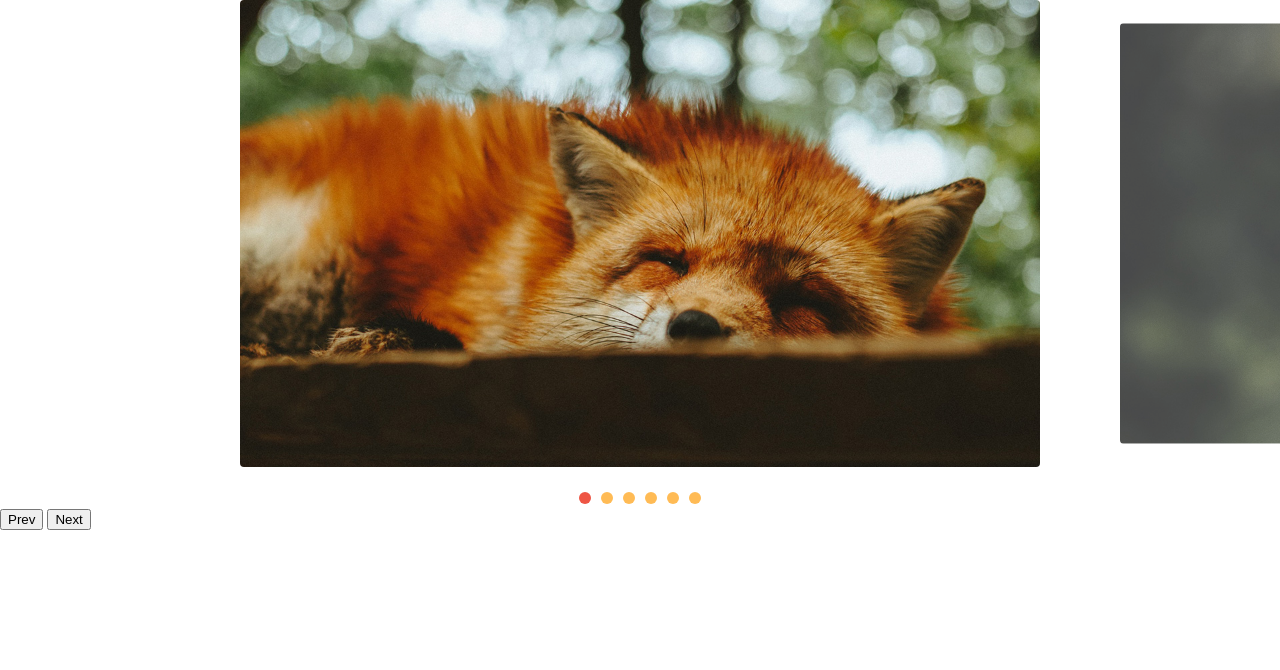
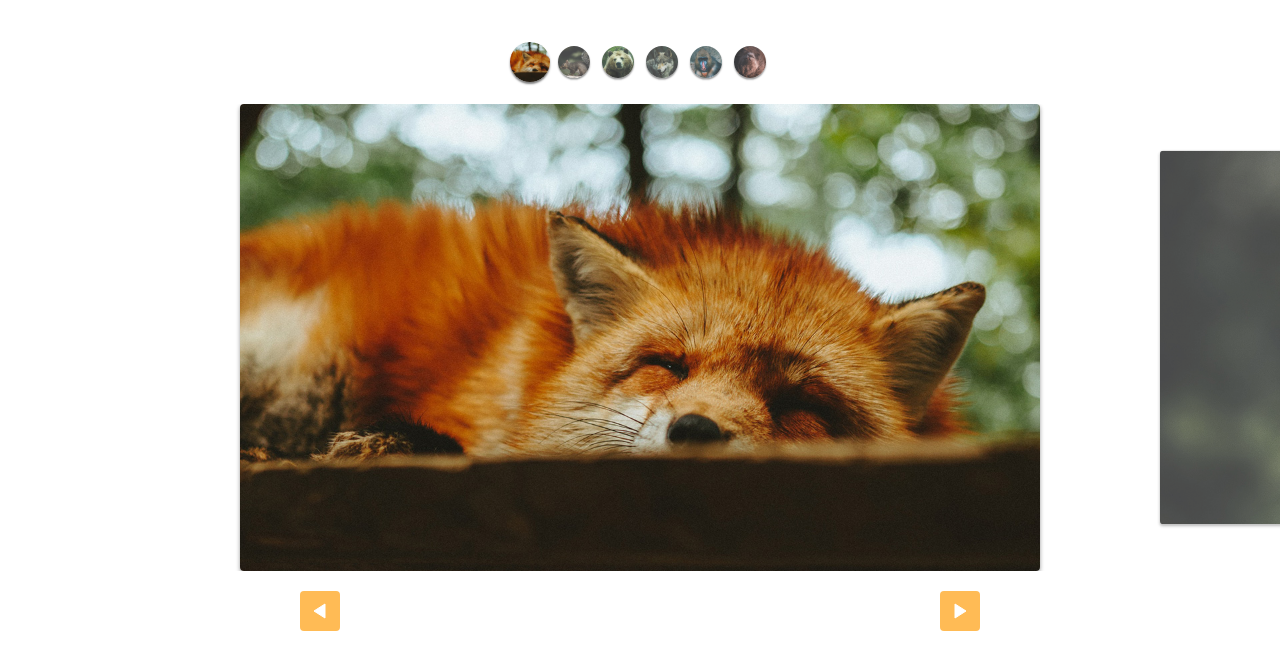
Before and after one commit to MartinsPereira/slides-Animais, a plain HTML site: page index.html in a window 1280 px wide. Drawn offline with Linux system fonts and the light colour scheme.

Commit message:
customControlss

```diff
--- a/css/style.css
+++ b/css/style.css
@@ -30,10 +30,12 @@ img{
     width: 80vw;
     max-width: 800px;
     margin: 0 20px;
-    opacity: 0.8;
+
     border-radius: 4px;
     overflow: hidden;
-    transform: scale(0.9);
+    box-shadow: 0 2px 4px rgba(0,0,0,.4);
+    opacity: .8;
+    transform: scale(.8);
     transition: .4s;
 }
 
@@ -62,3 +64,49 @@ img{
 [data-control="slide"] li.active a, [data-control="slide"] li a:hover{
     background: #E54;
 }
+
+.customControl{
+    display: flex;
+    justify-content: center;
+    margin-top: 40px;
+    margin-bottom: 20px;
+    flex-wrap: wrap;
+}
+
+.customControl li {
+    opacity: .8;
+    transform: scale(.8);
+    width: 40px;
+    height: 40px;
+    border-radius: 50%;
+    overflow: hidden;
+    margin: 2px;
+    box-shadow: 0 2px 2px rgba(0,0,0,.5);
+    transition: .3s;
+}
+
+.customControl li.active{
+    opacity: 1;
+    transform: scale(1);
+}
+
+.arrow-nav {
+    display: flex;
+    justify-content: space-around;
+    margin: 20px 0;
+  }
+
+.arrow-nav button {
+    cursor: pointer;
+    border: none;
+    border-radius: 4px;
+    color: white;
+    width: 40px;
+    outline: none;
+    height: 40px;
+    background: #FB5 url('../img/arrow.svg') center center no-repeat;
+  }
+
+  .arrow-nav button.prev {
+    transform: rotate(-180deg);
+  }
--- a/index.html
+++ b/index.html
@@ -8,6 +8,14 @@
   <link rel="stylesheet" href="css/style.css">
 </head>
 <body>
+  <ul class="customControl">
+      <li><img src="img/foto1-thumb.jpg" alt=""></li>
+      <li><img src="img/foto2-thumb.jpg" alt=""></li>
+      <li><img src="img/foto3-thumb.jpg" alt=""></li>
+      <li><img src="img/foto4-thumb.jpg" alt=""></li>
+      <li><img src="img/foto5-thumb.jpg" alt=""></li>
+      <li><img src="img/foto6-thumb.jpg" alt=""></li>
+  </ul>
   <div class="slide-wrapper">
     <ul class="slide">
       <li><img src="img/foto1.jpg" alt=""></li>
@@ -19,8 +27,8 @@
     </ul>
   </div>
   <div class="arrow-nav">
-    <button class="prev">Prev</button>
-    <button class="next">Next</button>
+    <button class="prev"></button>
+    <button class="next"></button>
   </div>
   <script type="module" src="js/script.js"></script>
 </body>
--- a/js/script.js
+++ b/js/script.js
@@ -4,4 +4,4 @@ import {slideNav, Slide} from './slide.js'
 const slides = new slideNav('.slide','.slide-wrapper')
 slides.init();
 slides.addArrow('.prev','.next')
-slides.addControl()
+slides.addControl('.customControl')
```
